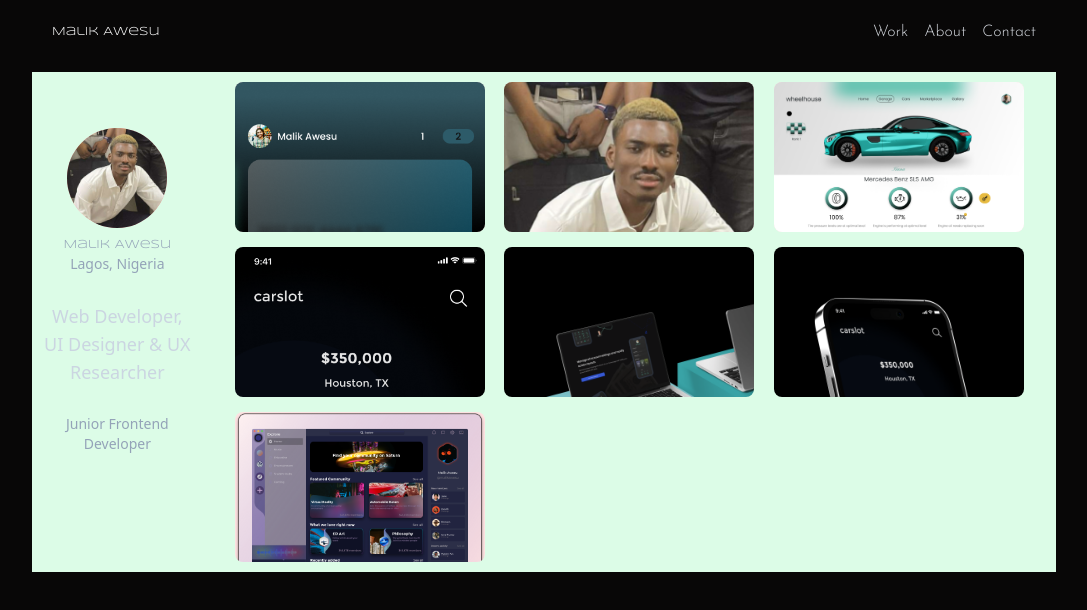
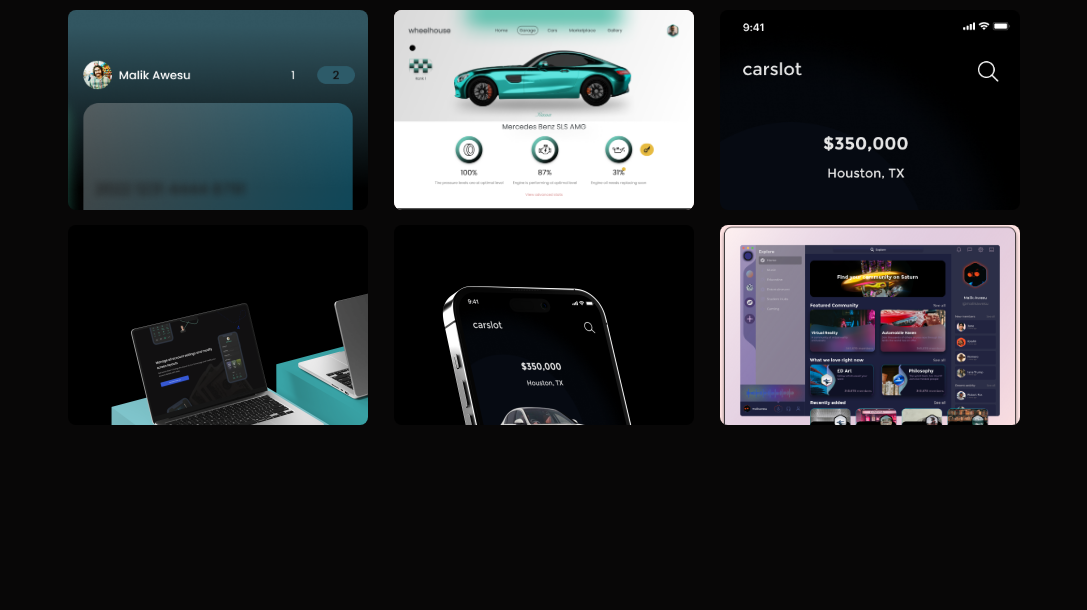
Before and after one commit to XIMalik/ufo, a React (Vite) app: page /aboutme in a window 1280 px wide. Shown: the top 610 px of the page, without its empty margins (96-1183 px from the left). Built offline with nearby package versions, Linux system fonts and the light colour scheme.

Commit message:
New commit

```diff
--- a/package.json
+++ b/package.json
@@ -9,6 +9,7 @@
     "preview": "vite preview"
   },
   "dependencies": {
+    "@fortawesome/fontawesome-svg-core": "^6.3.0",
     "react": "^18.2.0",
     "react-dom": "^18.2.0",
     "react-router-dom": "^6.8.1"
--- a/src/components/about/About.jsx
+++ b/src/components/about/About.jsx
@@ -15,40 +15,26 @@ import { faCircleUser } from '@fortawesome/free-solid-svg-icons'
 export default function About(){
   return (
     <div>
-         <Nav/>
         <div className="containe flex gap-10 flex-col justify-center items-center ">
-            <div className='w-[100%] max-w-[1024px] grid grid-cols-6 bg-green-100'>
-                <div className="profile sticky top-0 flex flex-col items-center p-3 col-span-1 text-center">
-                    <FontAwesomeIcon icon={faCircleUser} className="text-green-100 mb-7"/>
-                    <div className='w-[100px] h-[100px] mb-2 rounded-full bg-red-300 overflow-hidden'>
-                        <img src={head} className="w-[100%] object-contain" alt="" />
+            <div className='w-[100%] max-w-[1024px] grid grid-cols-6'>
+                <div className="work col-span-6">
+                    <div className="item w-[300px] h-[200px] rounded-lg overflow-hidden">
+                        <img src={phone} alt="" className='w-[100%] object-cover ease-in duration-150 delay-75 hover:-translate-y-6'/>
                     </div>
-                    <h1 className=" logo text-center text-[12px] text-slate-400">Malik Awesu</h1>
-                    <span className='text-slate-400 font-light text-sm mb-7'>Lagos, Nigeria</span>
-                    <span className='text-slate-300 text-lg mb-7'>Web Developer, UI Designer & UX Researcher</span>
-                    <span className='text-slate-400 text-sm font-light'>Junior Frontend Developer</span>
-                </div>
-                <div className="work col-span-5">
-                    <div className="item bg-red-100 w-[250px] h-[150px] rounded-lg overflow-hidden">
-                        <img src={phone} alt="" className='w-[100%] object-cover'/>
+                    <div className="item bg-red-100 w-[300px] h-[200px] rounded-lg overflow-hidden">
+                        <img src={gar} alt="" className='w-[100%] object-cover ease-in duration-150 delay-75 hover:-translate-y-6'/>
                     </div>
-                    <div className="item bg-red-100 w-[250px] h-[150px] rounded-lg overflow-hidden">
-                        <img src={head} alt="" className='w-[100%] object-cover'/>
+                    <div className="item bg-red-100 w-[300px] h-[200px]  rounded-lg overflow-hidden">
+                        <img src={car} alt="" className='w-[100%] object-cover ease-in duration-150 delay-75 hover:-translate-y-6'/>
                     </div>
-                    <div className="item bg-red-100 w-[250px] h-[150px] rounded-lg overflow-hidden">
-                        <img src={gar} alt="" className='w-[100%] object-cover'/>
+                    <div className="item bg-red-100 w-[300px] h-[200px]  rounded-lg overflow-hidden">
+                        <img src={web} alt="" className='w-[100%] object-cover ease-in duration-150 delay-75 hover:-translate-y-6'/>
                     </div>
-                    <div className="item bg-red-100 w-[250px] h-[150px] rounded-lg overflow-hidden">
-                        <img src={car} alt="" className='w-[100%] object-cover'/>
+                    <div className="item bg-red-100 w-[300px] h-[200px]  rounded-lg overflow-hidden">
+                        <img src={mercy} alt="" className='w-[100%] object-cover ease-in duration-150 delay-75 hover:-translate-y-6'/>
                     </div>
-                    <div className="item bg-red-100 w-[250px] h-[150px] rounded-lg overflow-hidden">
-                        <img src={web} alt="" className='w-[100%] object-cover'/>
-                    </div>
-                    <div className="item bg-red-100 w-[250px] h-[150px] rounded-lg overflow-hidden">
-                        <img src={mercy} alt="" className='w-[100%] object-cover'/>
-                    </div>
-                    <div className="item bg-red-100 w-[250px] h-[150px] rounded-lg overflow-hidden">
-                        <img src={rndm} alt="" className='w-[100%] object-cover'/>
+                    <div className="item bg-red-100 w-[300px] h-[200px]  rounded-lg overflow-hidden">
+                        <img src={rndm} alt="" className='w-[100%] object-cover ease-in duration-150 delay-75 hover:-translate-y-6'/>
                     </div>
                 </div>
             </div>
--- a/src/components/hero/Hero.jsx
+++ b/src/components/hero/Hero.jsx
@@ -1,8 +1,9 @@
 import React from 'react'
 import { FontAwesomeIcon } from '@fortawesome/react-fontawesome'
-import { faEnvelope, faFire, faMeteor, faArrowRightLong } from '@fortawesome/free-solid-svg-icons'
+import { faEnvelope, faFire, faMeteor, faArrowRightLong, faCircleUser } from '@fortawesome/free-solid-svg-icons'
 import './hero.css'
 import { useNavigate } from 'react-router-dom'
+import head from '/images/Group65.png'
 
 
 export default function Hero(){
@@ -14,10 +15,22 @@ export default function Hero(){
   }
 
   return (
-   <div className="heroContainer flex gap-10 items-center flex-col justify-center mb-[1000px]">
+   <div className="heroContainer flex gap-10 items-center flex-col justify-center mb-5">
+    <div className="profile flex flex-col items-center p-3 col-span-1 text-center">
+                    <FontAwesomeIcon icon={faCircleUser} className="text-green-100 mb-7"/>
+                    <div className='w-[100px] h-[100px] mb-2 rounded-full bg-red-300 overflow-hidden'>
+                        <img src={head} className="w-[100%] object-contain" alt="" />
+                    </div>
+
+                    <h1 className=" logo text-center text-[12px] text-slate-400">Malik Awesu</h1>
+                    <span className='text-slate-400 font-light text-sm mb-7'>Lagos, Nigeria</span>
+                    <span className='text-slate-300 text-lg mb-7'>Web Developer, UI Designer & UX Researcher</span>
+                    <span className='text-slate-400 text-sm font-light'>Junior Frontend Developer</span>
+                </div>
+
     <div className="heroWrapper w-[100%] max-w-[1024px]">
         <div className="flex-col text-center">
-            <h1 className="heroText md:text-[150px] lg:text-[200px] p-0 m-0 text-slate-300">Web developer</h1>
+            <h1 className="heroText md:text-[150px] lg:text-[200px] p-0 m-0 text-slate-300 ">Web developer</h1>
         </div>
         <div className="description px-10 flex gap-5 justify-between">
           <span className='font-extralight text-slate-400 text-md w-[800px]'>Tech enthusiast born out of an admiration for how the internet and software works
--- a/src/components/navbar/Nav.jsx
+++ b/src/components/navbar/Nav.jsx
@@ -17,7 +17,7 @@ export default function Nav(){
     }
 
   return (
-   <div className="navContainer flex justify-center bg-[#080707] w-[100%] max-w-[1024] sticky top-0 mb-2 border-gray-700 border-solid">
+   <div className="navContainer z-40 flex justify-center bg-[#080707] w-[100%] max-w-[1024] sticky top-0 mb-2 border-gray-700 border-solid">
     <div className="navWrapper p-5 w-[100%] max-w-[1024px]">
         <div className="navbar flex  justify-between align-center items-center">
             <h1  onClick={goHome} className="logo text-white text-xs hover:text-green-100">Malik Awesu</h1>
```
Also changed, not shown: 1 other file (tests, documents, lock files or other folders).
